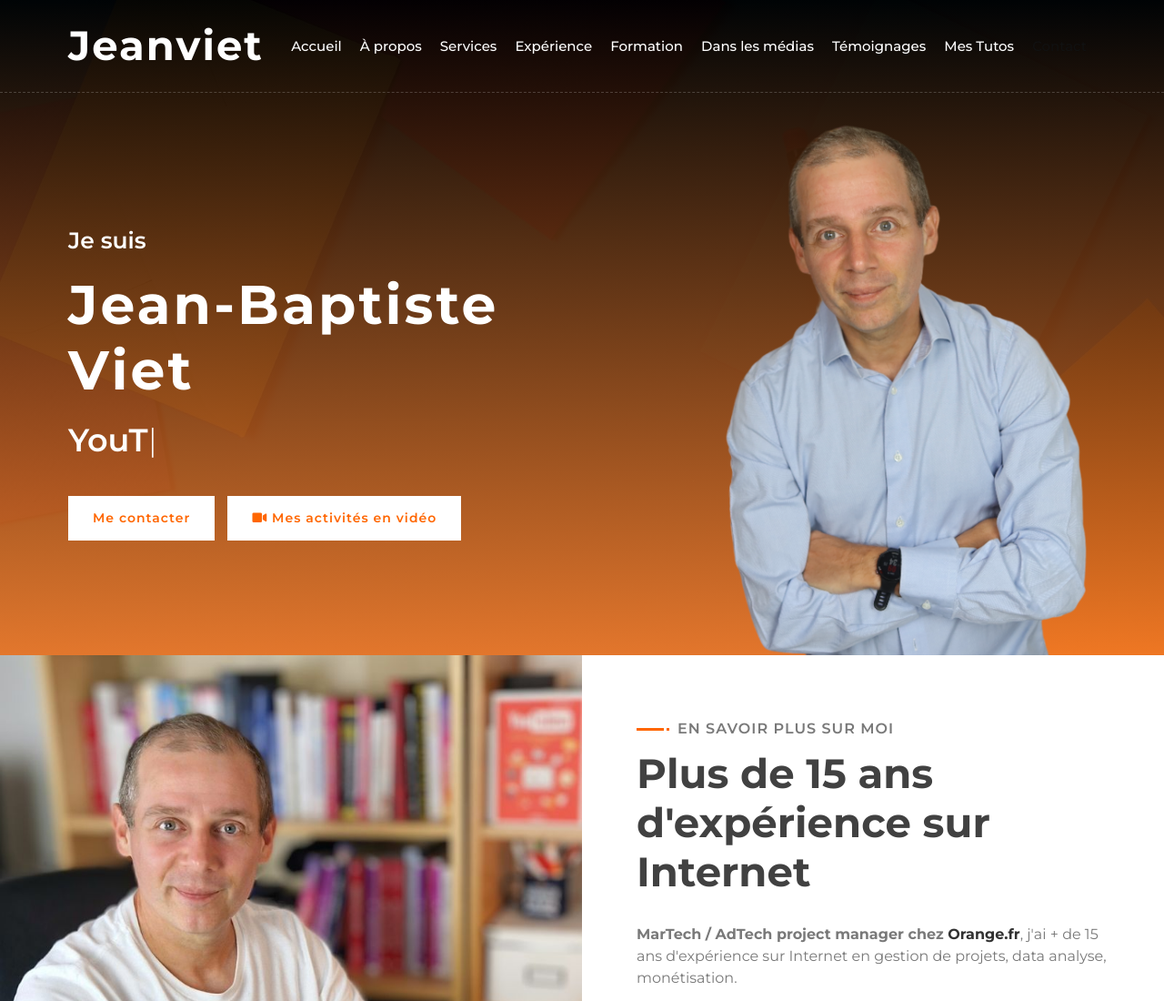
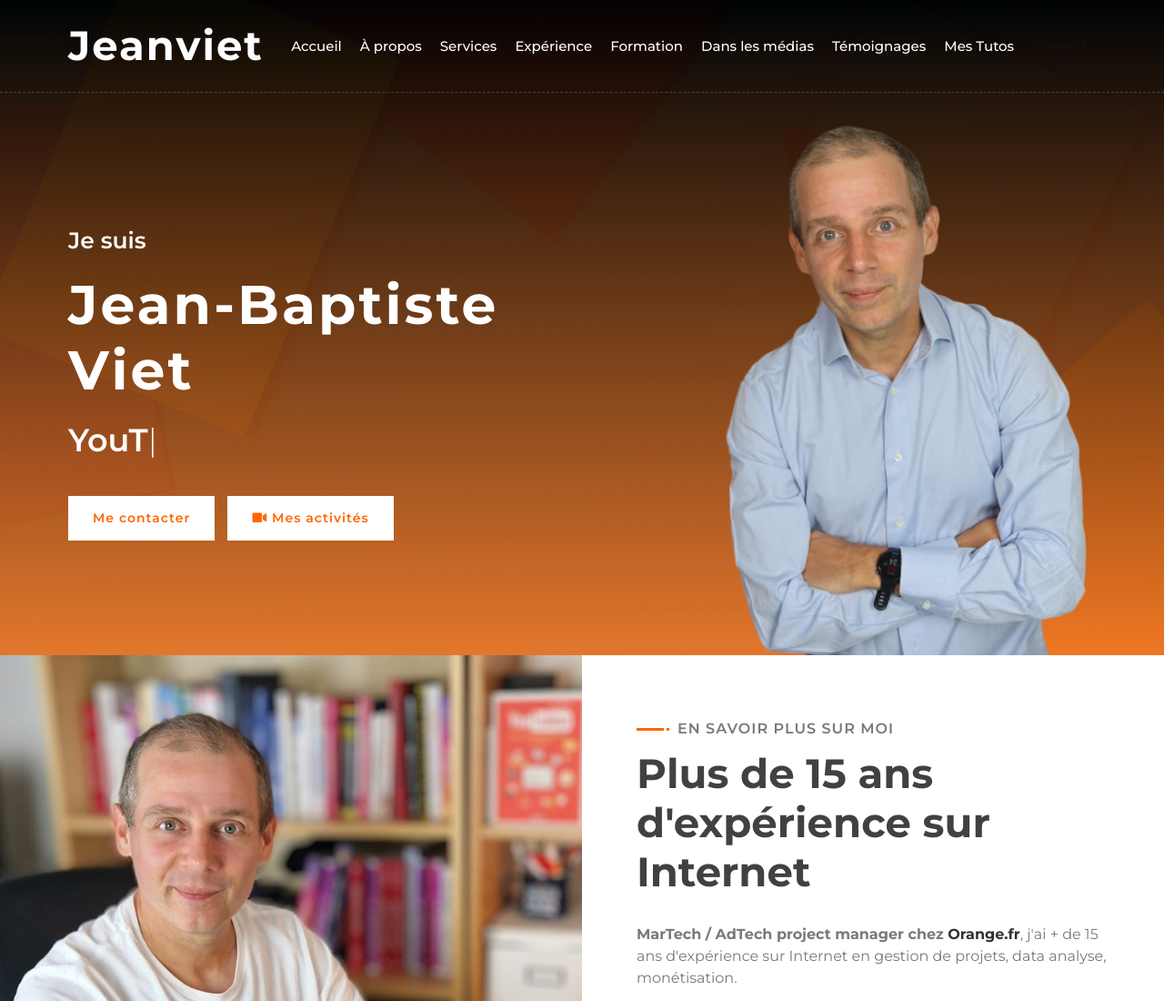
Before and after one commit to jeanviet/jeanviet.github.io, a plain HTML site: page devfolio/jeanviet.html in a window 1280 px wide. Shown: the top 1100 px of the page at 91% size. Drawn offline with nearby package versions, Linux system fonts and the light colour scheme.

Commit message:
Mise à jour index jeanviet

```diff
--- a/devfolio/jeanviet.html
+++ b/devfolio/jeanviet.html
@@ -64,7 +64,7 @@
                             </div>
                             <div class="hero-btn">
                                 <a class="btn" href="mailto:jeanviet+cv@gmail.com">Me contacter</a>
-                                <a class="btn" href="#" data-toggle="modal" data-target="#videoModal0"><i class="fa fa-video"></i> Mes activités en vidéo</a>
+                                <a class="btn" href="#" data-toggle="modal" data-target="#videoModal0"><i class="fa fa-video"></i> Mes activités</a>
                                 <!-- Video Modal -->
                                 <div class="modal fade" id="videoModal0" tabindex="-1" role="dialog" aria-labelledby="videoModalLabel" aria-hidden="true">
                                     <div class="modal-dialog modal-lg" role="document">
```
